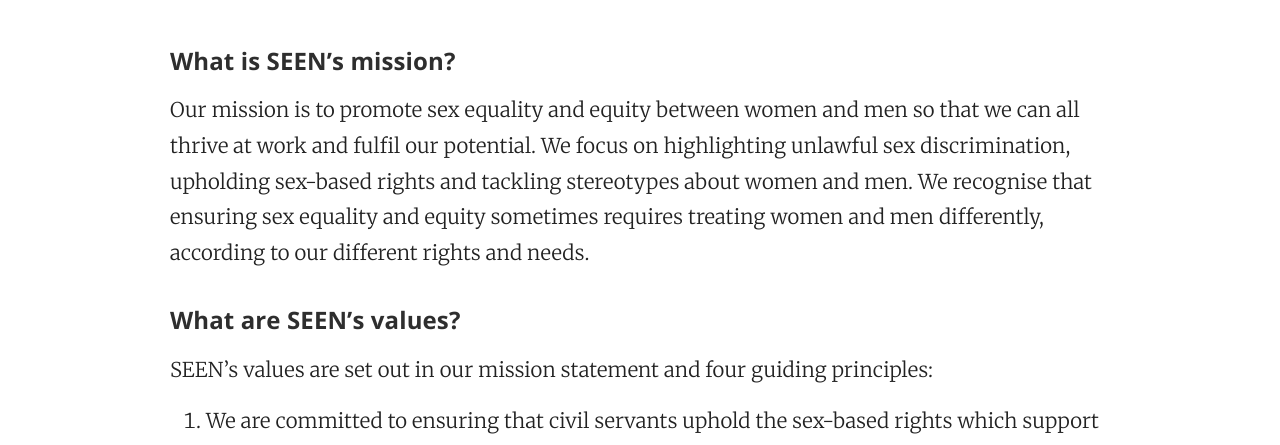
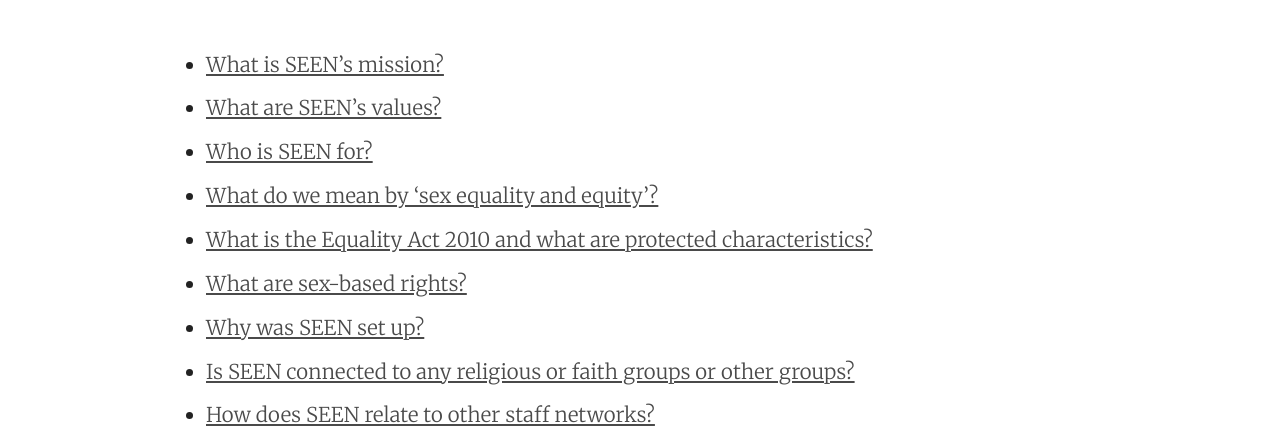
Before and after one commit to seen-network-uk/seen-network-uk.github.io, a plain HTML site: page faq/index.html in a window 1280 px wide. Shown: the part 346-791 px from the top of the page. Drawn offline with nearby package versions, Linux system fonts and the light colour scheme.

Commit message:
2022-11-13 sync

```diff
--- a/faq/index.html
+++ b/faq/index.html
@@ -111,13 +111,27 @@
         </header>
 
         <section class="post-content">
-            <h4 id="what-is-seens-mission">What is SEEN’s mission?</h4>
+            <ul>
+  <li><a href="./#what-is-seens-mission">What is SEEN’s mission?</a></li>
+  <li><a href="./#what-are-seens-values">What are SEEN’s values?</a></li>
+  <li><a href="./#who-is-seen-for">Who is SEEN for? </a></li>
+  <li><a href="./#what-do-we-mean-by-sex-equality-and-equity">What do we mean by ‘sex equality and equity’?</a></li>
+  <li><a href="./#what-is-the-equality-act-2010-and-what-are-protected-characteristics">What is the Equality Act 2010 and what are protected characteristics?</a></li>
+  <li><a href="./#what-are-sex-based-rights">What are sex-based rights?</a></li>
+  <li><a href="./#why-was-seen-set-up">Why was SEEN set up?</a></li>
+  <li><a href="./#is-seen-connected-to-any-religious-or-faith-groups-or-other-groups">Is SEEN connected to any religious or faith groups or other groups? </a></li>
+  <li><a href="./#how-does-seen-relate-to-other-staff-networks">How does SEEN relate to other staff networks?</a></li>
+</ul>
+
+<hr />
+
+<h4 id="what-is-seens-mission">What is SEEN’s mission?</h4>
 
 <p>Our mission is to promote sex equality and equity between women and men so that we can all thrive at work and fulfil our potential. We focus on highlighting unlawful sex discrimination, upholding sex-based rights and tackling stereotypes about women and men. We recognise that ensuring sex equality and equity sometimes requires treating women and men differently, according to our different rights and needs.</p>
 
 <h4 id="what-are-seens-values">What are SEEN’s values?</h4>
 
-<p>SEEN’s values are set out in our mission statement and four guiding principles:</p>
+<p>SEEN’s values are set out in our mission statement and four Guiding Principles:</p>
 
 <ol>
   <li>We are committed to ensuring that civil servants uphold the sex-based rights which support women’s and men’s rights and needs at work, including the protected characteristics of sex, pregnancy and maternity and sexual orientation set out in the Equality Act 2010; and that these rights are balanced against other rights, where lawful and necessary.</li>
@@ -128,7 +142,7 @@
 
 <h4 id="who-is-seen-for">Who is SEEN for?</h4>
 
-<p>SEEN membership is for any UK civil servants and public sector staff - from central government departments, agencies, and their associated public bodies including arm’s length bodies - who share our values as set out in our Mission Statement and Guiding Principles.  SEEN is a source of support, advice and resources for colleagues who require assistance in furthering our mission (set out above).  We will also be a source of support for colleagues who experience bullying, harassment or discrimination because they share our beliefs.</p>
+<p>SEEN membership is for any UK civil servants and public sector staff - from central government departments, agencies, and their associated public bodies including arm’s length bodies - who share our values as set out in our <a href="./#what-is-seens-mission">Mission Statement</a> and <a href="./#what-are-seens-values">Guiding Principles</a>.  SEEN is a source of support, advice and resources for colleagues who require assistance in furthering our mission.  We will also be a source of support for colleagues who experience bullying, harassment or discrimination because they share our beliefs.</p>
 
 <h4 id="what-do-we-mean-by-sex-equality-and-equity">What do we mean by ‘sex equality and equity’?</h4>
 
```
